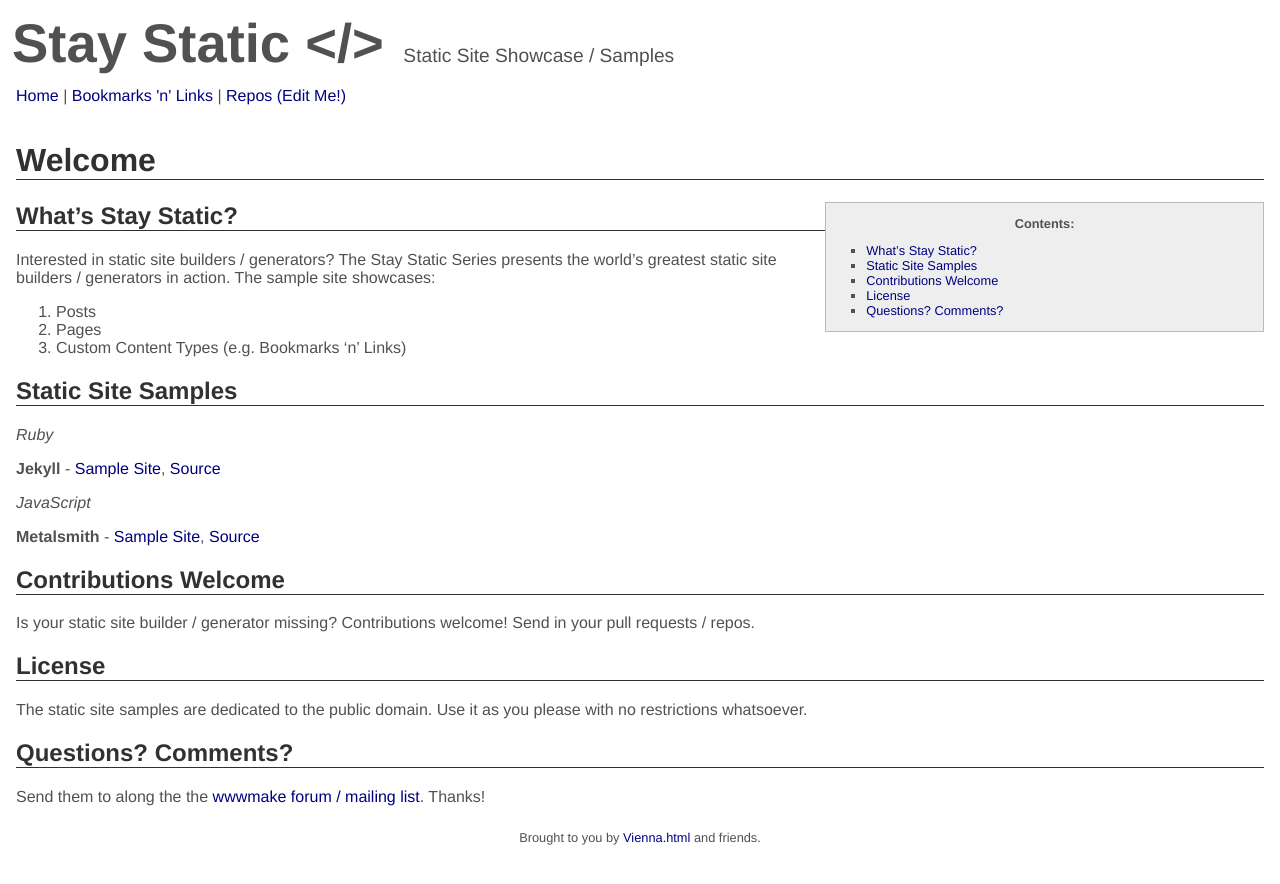
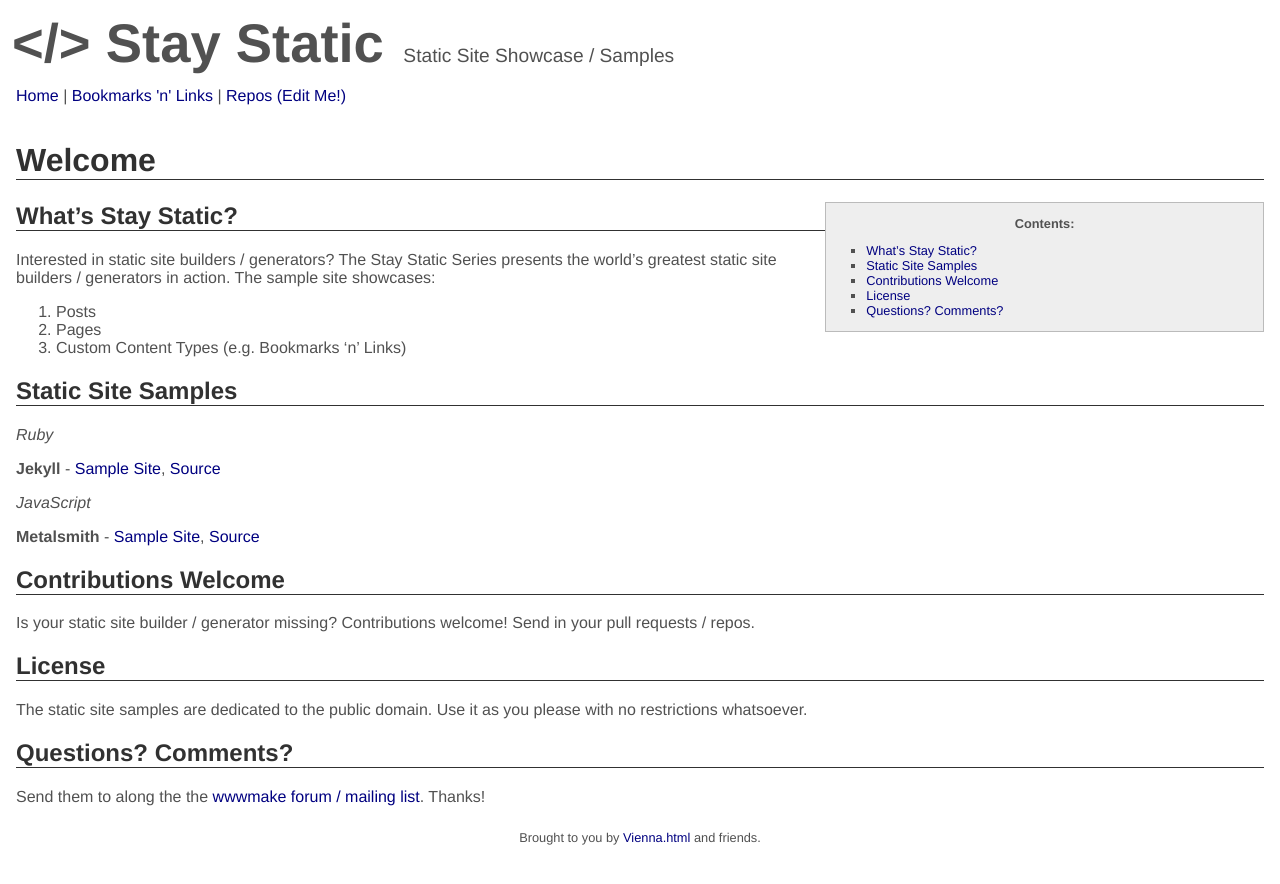
Before and after one commit to staystatic/staystatic.github.io, a Jekyll site: the page built from index.md, in a window 1280 px wide. Shown: the top 884 px of the page. Built offline with Jekyll 4.4.1, drawn with Linux system fonts in a browser that asks for light colours.

Commit message:
Update default.html

```diff
--- a/_layouts/default.html
+++ b/_layouts/default.html
@@ -8,7 +8,7 @@
 <body>
 
   <div id="header">
-    <span class='big'>Stay Static &lt;/&gt;</span>
+    <span class='big'>&lt;/&gt; Stay Static</span>
     <span class='small'>Static Site Showcase / Samples</span>
   </div>
 
```
